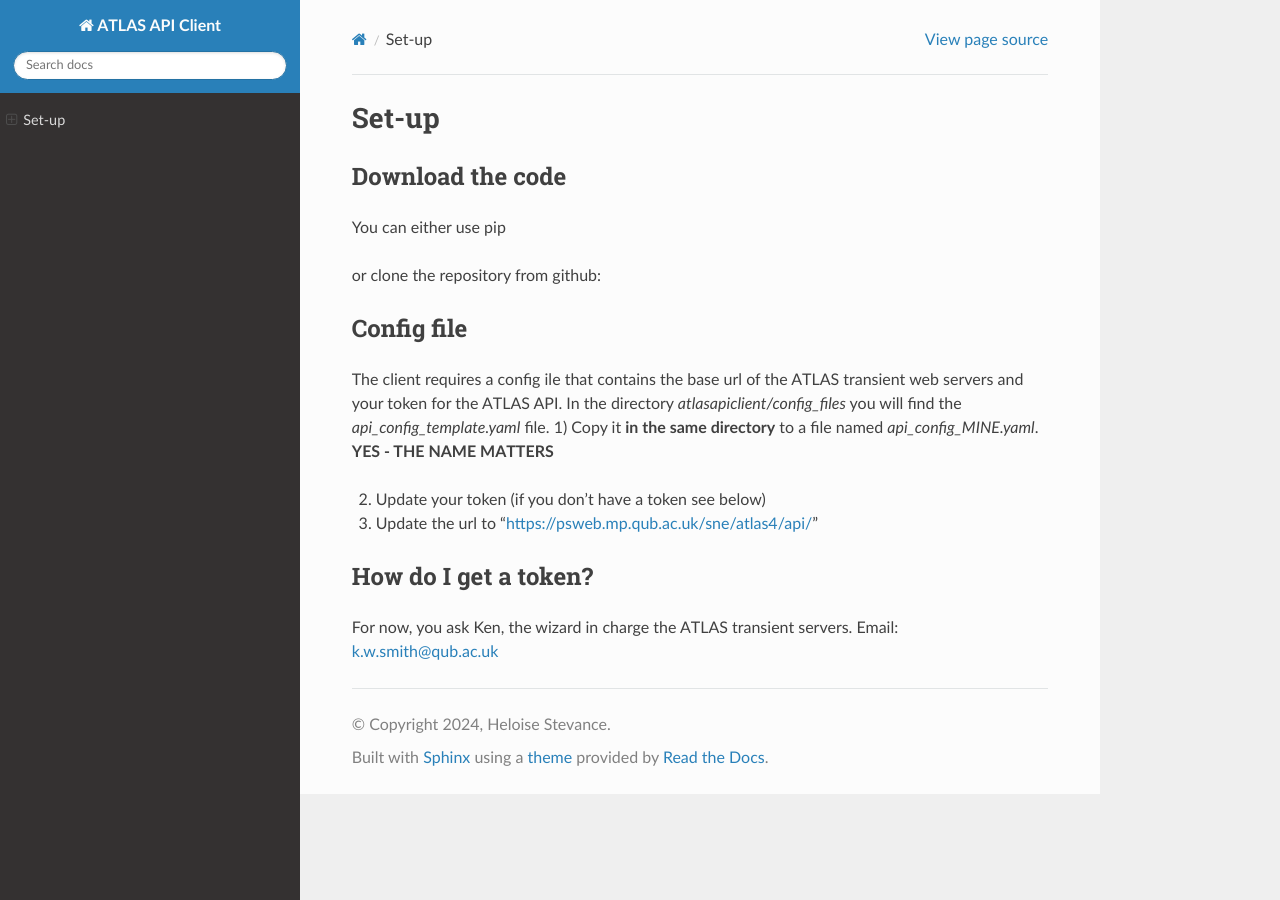
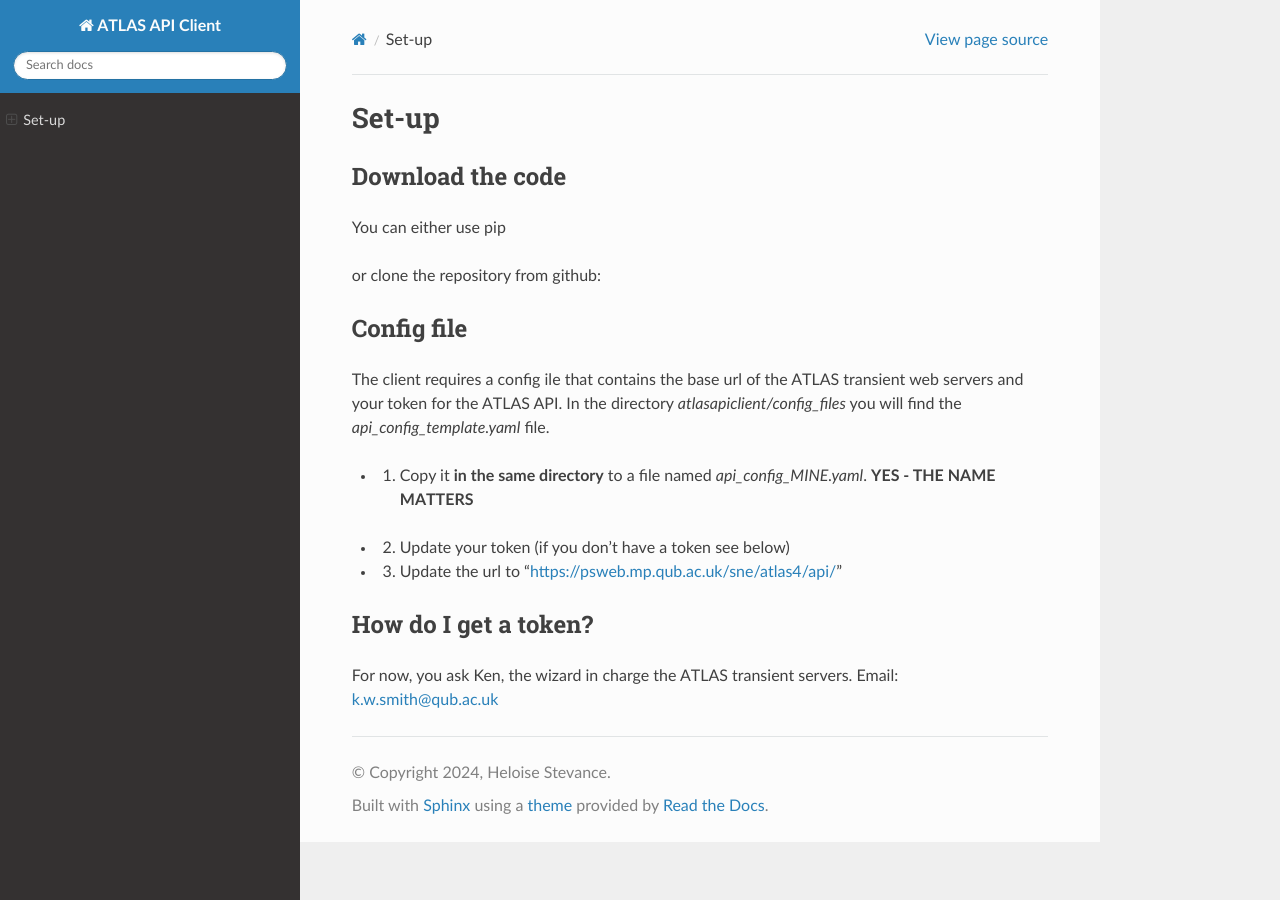
Before and after one commit to HeloiseS/atlasapiclient, a Sphinx documentation site: the page built from docs/source/install.rst, in a window 1280 px wide. Built offline with Sphinx 7.4.7 and the Read the Docs theme 3.1.0, drawn with Linux system fonts in a browser that asks for light colours.

Commit message:
fixed the formatting hopefully builds properly?

```diff
--- a/docs/source/about.rst
+++ b/docs/source/about.rst
@@ -1,5 +1,5 @@
 ATLAS API Client
-==============
+===============
 
 The Asteroid Terrestrial-impact Last Alert System (ATLAS)  [BLA] + [LINK]
 
@@ -10,5 +10,5 @@ Data Rights
 [STEPHEN]
 
 Citation
---------
+----------
 DOI and latex block
--- a/docs/source/index.rst
+++ b/docs/source/index.rst
@@ -4,7 +4,7 @@
    contain the root `toctree` directive.
 
 ATLAS API Client documentation
-==============================
+=================================
 
 This is the documentation for the ATLAS API Client package. This provides a
 convenient way to interact with the ATLAS Transient Server REST-API via Python.
--- a/docs/source/install.rst
+++ b/docs/source/install.rst
@@ -1,8 +1,8 @@
 Set-up
-======
+============
 
 Download the code
---------------------
+--------------------------------
 
 You can either use pip
 
@@ -16,20 +16,21 @@ or clone the repository from github:
 
 
 Config file
------------
+-------------------------
 The client requires a config ile that contains the base url of the ATLAS transient web servers and your token for the ATLAS API.
 In the directory `atlasapiclient/config_files` you will find the `api_config_template.yaml` file.
-1) Copy it **in the same directory** to a file named `api_config_MINE.yaml`. **YES - THE NAME MATTERS**
+
+* 1) Copy it **in the same directory** to a file named `api_config_MINE.yaml`. **YES - THE NAME MATTERS**
 
 .. code-block:: bash
    cd atlasapiclient/config_files
    cp api_config_template.yaml api_config_MINE.yaml
 
-2) Update your token (if you don't have a token see below)
-3) Update the url to "https://psweb.mp.qub.ac.uk/sne/atlas4/api/"
+* 2) Update your token (if you don't have a token see below)
+* 3) Update the url to "https://psweb.mp.qub.ac.uk/sne/atlas4/api/"
 
 
 How do I get a token?
-----------------------
+-----------------------------------
 For now, you ask Ken, the wizard in charge the ATLAS transient servers.
 Email: k.w.smith@qub.ac.uk
```
Also changed, not shown: docs/source/recipes.rst (+14 -9 lines).
